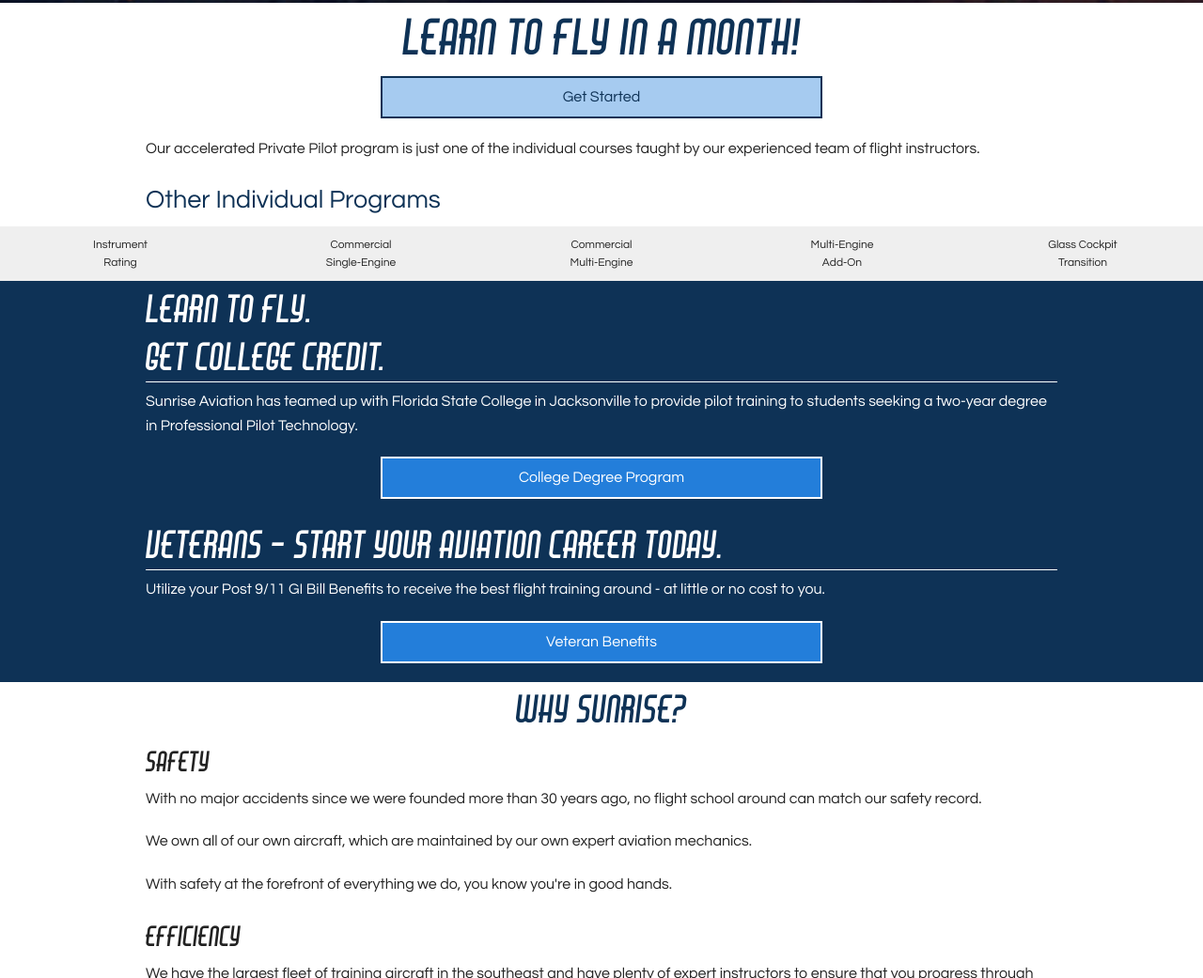
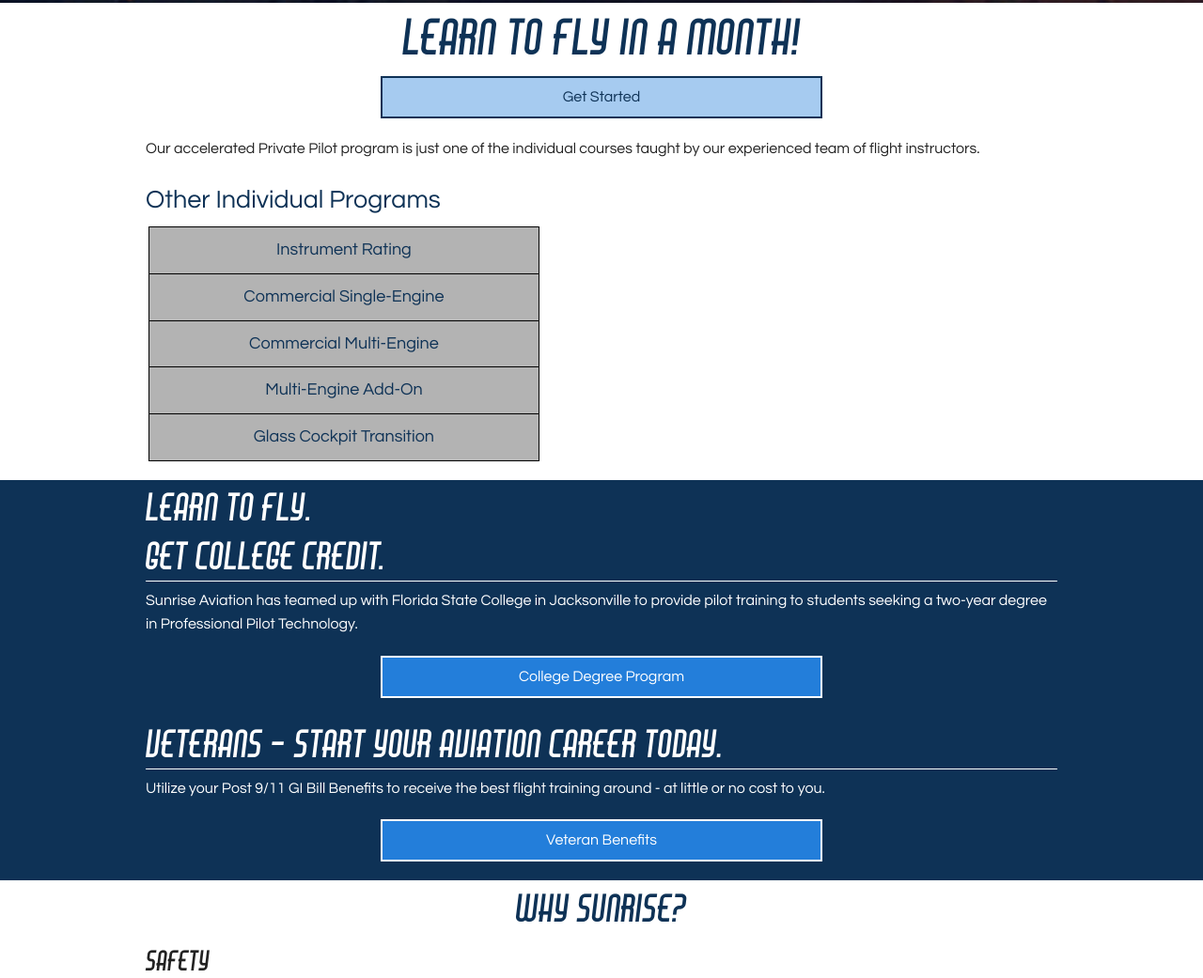
Before and after one commit to jakavery/FlySunrise, a website: page index.html in a window 1280 px wide. Shown: the part 802-1843 px from the top of the page at 94% size. Drawn offline with Linux system fonts and the light colour scheme.

Commit message:
Got list menu and panels functioning for individual programs on homepage

```diff
--- a/index.html
+++ b/index.html
@@ -162,14 +162,24 @@
                 <h3>Other Individual Programs</h3>
             </div>
         </div>
-            <ul class="tabs show-for-medium-up" data-tab role="tablist" data-options="deep_linking: true"><!-- Tabs -->
-                <li class="tab-title" role="presentational"><a href="#panel1" role="tab" tabindex="0" aria-selected="false">Instrument<br>Rating</a></li>
-                <li class="tab-title" role="presentational"><a href="#panel2" role="tab" tabindex="0" aria-selected="false">Commercial<br>Single-Engine</a></li>
-                <li class="tab-title" role="presentational"><a href="#panel3" role="tab" tabindex="0" aria-selected="false">Commercial<br>Multi-Engine</a></li>
-                <li class="tab-title" role="presentational"><a href="#panel4" role="tab" tabindex="0" aria-selected="false">Multi-Engine<br>Add-On</a></li>
-                <li class="tab-title" role="presentational"><a href="#panel4" role="tab" tabindex="0" aria-selected="false">Glass Cockpit<br>Transition</a></li>
-            </ul><!-- Tabs -->
-        <dl class="accordion" data-accordion role="tablist"><!-- Content -->
+        <!-- Tabs -->
+        <ul class="tabs show-for-medium-only" data-tab role="tablist" data-options="deep_linking: true">
+            <li class="tab-title" role="presentational"><a href="#panel1" role="tab" tabindex="0" aria-selected="false">Instrument<br>Rating</a></li>
+            <li class="tab-title" role="presentational"><a href="#panel2" role="tab" tabindex="0" aria-selected="false">Commercial<br>Single-Engine</a></li>
+            <li class="tab-title" role="presentational"><a href="#panel3" role="tab" tabindex="0" aria-selected="false">Commercial<br>Multi-Engine</a></li>
+            <li class="tab-title" role="presentational"><a href="#panel4" role="tab" tabindex="0" aria-selected="false">Multi-Engine<br>Add-On</a></li>
+            <li class="tab-title" role="presentational"><a href="#panel5" role="tab" tabindex="0" aria-selected="false">Glass Cockpit<br>Transition</a></li>
+        </ul><!-- Tabs -->
+        <!-- List -->
+        <div class="row">
+        <ul class="large-5 show-for-large-up text-center columns">
+            <a href="#panel1"><li>Instrument Rating</li></a>
+            <a href="#panel2"><li>Commercial Single-Engine</li></a>
+            <a href="#panel3"><li>Commercial Multi-Engine</li></a>
+            <a href="#panel4"><li>Multi-Engine Add-On</li></a>
+            <a href="#panel5"><li>Glass Cockpit Transition</li></a>
+        </ul><!-- List -->
+        <dl class="accordion small-12 large-5 columns" data-accordion role="tablist"><!-- Content -->
             <dd class="accordion-navigation">
                 <a href="#panel1" class="show-for-small-only" role="tab" id="panel1-heading" aria-controls="panel1">Instrument Rating<img class="right rotate" src="/img/chevron-down.svg"></a>
                 <section id="panel1" class="content" role="tabpanel" aria-labelledby="panel1-heading"><!-- Instrument Rating -->
@@ -193,6 +203,7 @@
                 </section><!-- Glass Cockpit Transition -->
             </dd>
         </dl><!-- Content -->
+        </div>
     </section><!-- Individual flight programs -->
     <!-- College and Veteran programs -->
     <section id="college-veterans">
--- a/scss/_custom.scss
+++ b/scss/_custom.scss
@@ -112,6 +112,9 @@
         font-family: $body-font-family;
         color: $primary-color;
     }
+    .accordion {
+        padding: 0;
+    }
     .accordion-navigation a {
         border: 1px solid black;
         &:first-of-type {
@@ -134,6 +137,22 @@
         font-size: rem-calc(12);
         padding: 10px 0;
         margin: 0;
+    }
+    ul.show-for-large-up {
+        list-style: none;
+        background: #B3B3B3;
+        border: 1px solid black;
+        padding: 0;
+        a li {
+            padding: 10px 0;
+            font-size: rem-calc(18);
+        }
+        a:not(:first-of-type) li {
+            border-top: 1px solid black;
+        }
+    }
+    section {
+        background: red;
     }
 
 } //#individual-programs section
```
Also changed, not shown: css/app.css, 1 other file.
